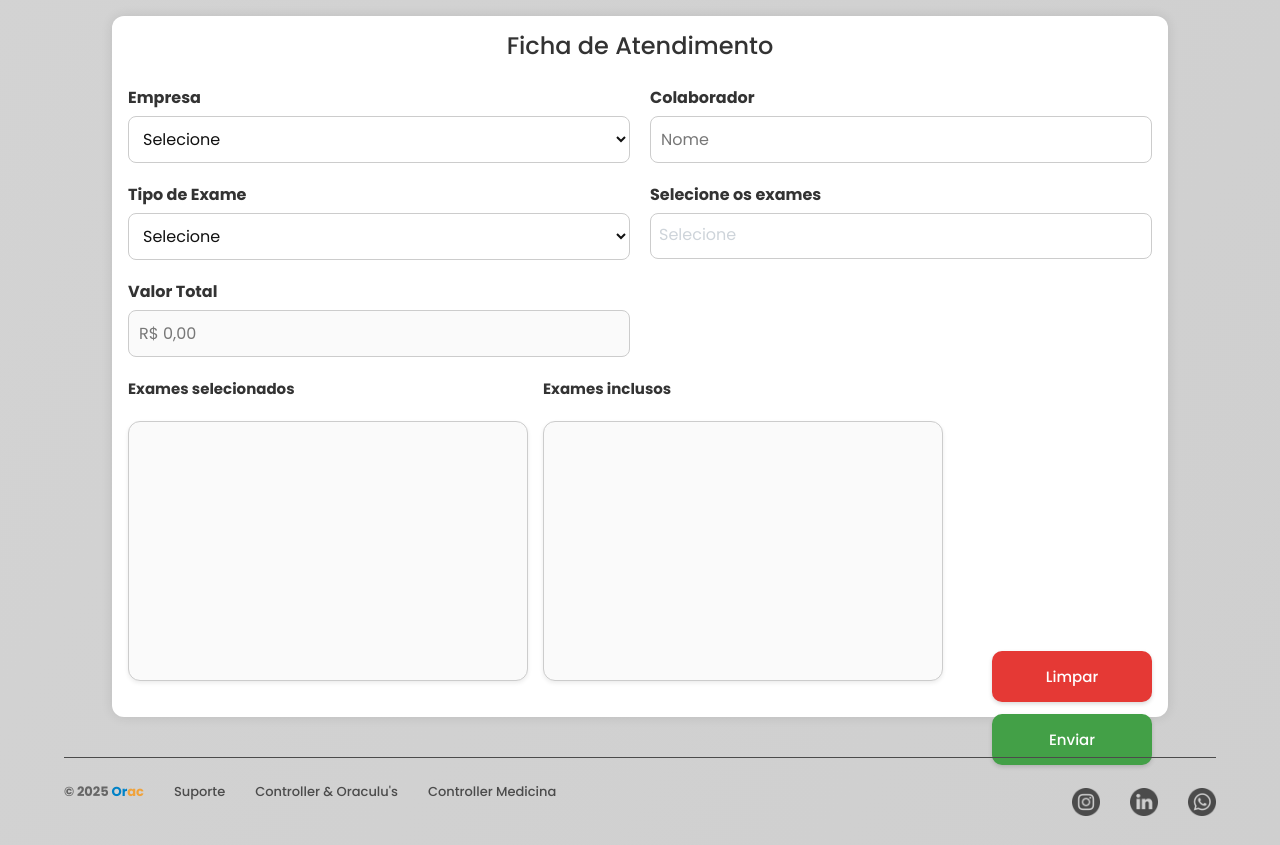
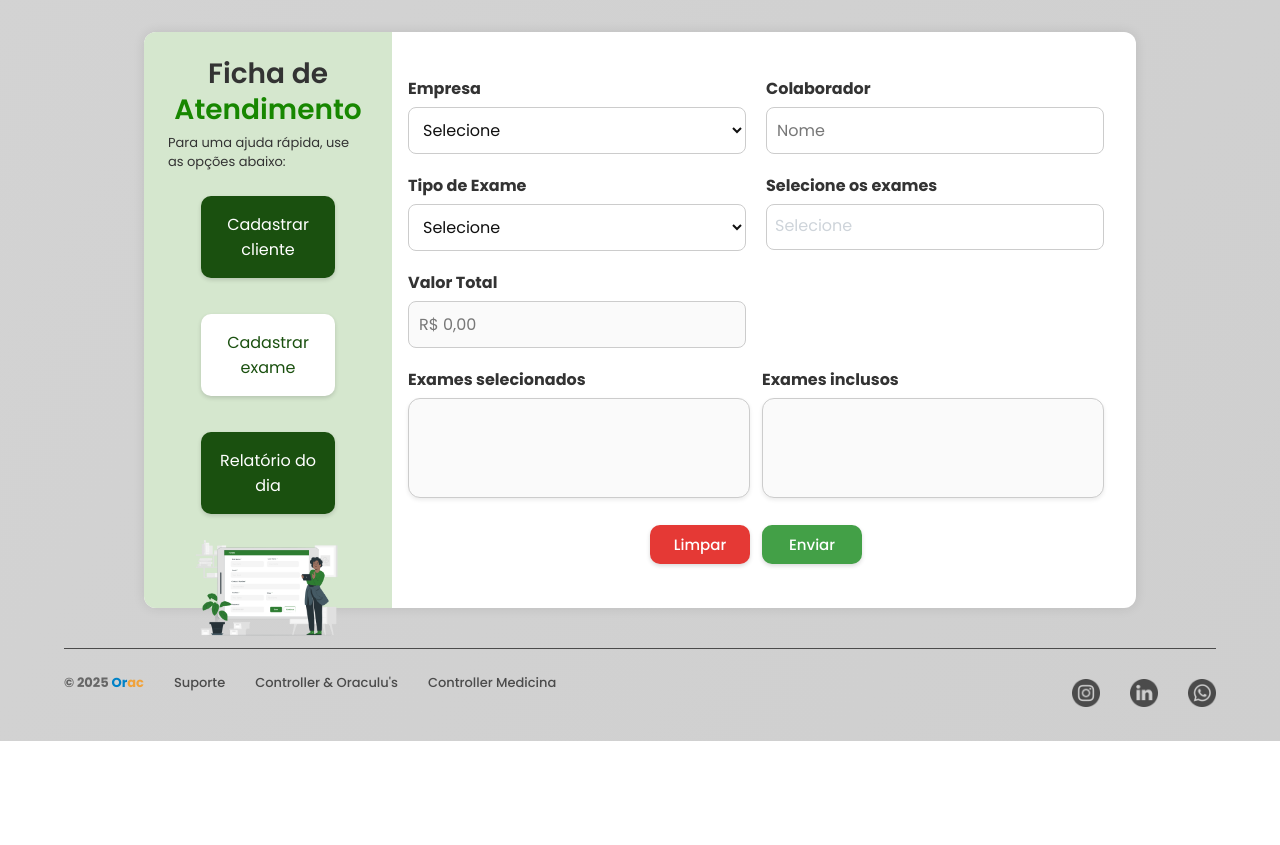
Before and after one commit to RafaelCostrov/orac-med, a Flask app: template templates/atendimento.html in a window 1280 px wide. Shown: the part 59-904 px from the top of the page. After the commit the page ends 800 px from the top, so only its background shows below. Run offline with Flask 3, Linux system fonts and the light colour scheme; the template is opened without the code that fills it, so the values that code supplies are empty; parts of the project's set-up code (start-up, migrations or seed data) failed here and were passed over.

Commit message:
Mudando o requirements além da página de atendimento

```diff
--- a/requirements.txt
+++ b/requirements.txt
@@ -11,3 +11,4 @@ Werkzeug
 flask-cors
 mysql-connector-python
 flask_sqlalchemy
+xlsxwriter
--- a/static/css/atendimento.css
+++ b/static/css/atendimento.css
@@ -1,18 +1,154 @@
 /* ================== Conteúdo ================== */
-main {
+
+:root {
+    --verde-50: #ebf9e3;
+    --verde-100: #d5e7ce;
+    --verde-200: #accf9e;
+    --verde-300: #81b770;
+    --verde-400: #559f41;
+    --verde-500: #178700;
+    --verde-600: #1b6b0b;
+    --verde-700: #1a500f;
+    --verde-800: #17360f;
+    --verde-900: #121e0a;
+
+
+    --laranja-50: #fff1e5;
+    --laranja-100: #ffe9d3;
+    --laranja-200: #ffd3a8;
+    --laranja-300: #ffbd7e;
+    --laranja-400: #fea852;
+    --laranja-500: #f7921e;
+    --laranja-600: #c1731d;
+    --laranja-700: #8e561b;
+    --laranja-800: #5d3a16;
+    --laranja-900: #312010;
+
+    --green-700: #2e7d32;
+    --green-600: #2e7d32;
+    --green-500: #43a047;
+    --green-400: #4caf50;
+    --green-100: #eaf7ef;
+    --orange: #f7931e;
+    --grey-900: #111;
+    --grey-800: #333;
+    --grey-700: #555;
+    --grey-600: #666;
+    --grey-500: #777;
+    --grey-400: #999;
+    --grey-300: #ccc;
+    --grey-200: #f1f1f1;
+    --white: #fff;
+}
+
+.container {
   background: #fff;
-  width: calc(100% - 224px);
+  width: calc(100% - 288px);
   margin: 16px 112px;
-  padding: 16px;
   border-radius: 12px;
   box-shadow: 0 0 12px rgba(0, 0, 0, 0.1);
-  flex: 1;
+  display: flex;
+  align-items: stretch;
+  align-self: center;
+  max-height: calc(100vh - 224px);
+  margin-top: 32px;
 }
 
-main h1 {
+.faixa {
+  background-color: var(--verde-100);
+  border-radius: 12px 0 0 12px;
+  padding: 24px 12px;
+  display: flex;
+  flex-direction: column;
+  align-items: center;
+  flex: 20%;
+  gap: 24px;
+}
+
+.titulo-faixa {
+  display: flex;
+  flex-direction: column;
+  gap: 4px;
+  margin: 0;
+}
+
+.faixa h2 {
+  color: var(--grey-800);
   text-align: center;
-  margin-bottom: 25px;
-  font-size: clamp(20px, 2.6vw, 24px);
+  font-family: "Poppins", sans-serif;
+  font-weight: 600;
+  font-size: clamp(18px, 2.4vw, 28px);
+  margin: 0;
+}
+
+.titulo-verde {
+  color: var(--verde-500);
+}
+
+.texto-faixa {
+  color: var(--grey-800);
+  padding: 0 12px;
+  font-family: "Poppins", sans-serif;
+  font-size: small;
+  margin: 0;
+}
+
+.mulher-formulario {
+  max-height:40%;
+  max-width: 70%;
+}
+
+.botoes-faixa {
+  display: flex;
+  flex-direction: column;
+  gap: 36px;
+  width: 60%;
+  font-weight: 500;
+}
+
+.botoes-faixa button {
+  padding: 16px;
+  border: none;
+  border-radius: 10px;
+  font-weight: 300;
+  cursor: pointer;
+  box-shadow: 0 2px 4px rgba(0, 0, 0, 0.15);
+  font-size: 16px;
+  min-width: 100px;
+  font-family: "Poppins", sans-serif;
+  transition: background-color 0.3s;
+}
+
+.verde {
+  background-color: var(--verde-700);
+  color: white;
+}
+
+.verde:hover {
+  background-color: var(--verde-800);
+}
+
+.branco {
+  background-color: white;
+  color: var(--verde-700);
+}
+
+.branco:hover {
+  background-color: var(--grey-200);
+}
+
+.formulario {
+  padding: 16px;
+  flex: 70%;
+  align-items: center;
+  display: flex;
+  gap: 20px;
+}
+
+.container h1 {
+  text-align: center;
+  margin-bottom: 12px;
+  font-size: clamp(20px, 2.6vw, 30px);
   color: var(--grey-800);
   font-family: "Poppins", "sans-serif";
   font-weight: 500;
@@ -21,7 +157,7 @@ main h1 {
 /* Formulário */
 .form-grid {
   display: grid;
-  grid-template-columns: 1fr 1fr;
+  grid-template-columns: repeat(2, 1fr);
   gap: clamp(12px, 2vw, 20px);
   margin-bottom: 20px;
 }
@@ -29,6 +165,7 @@ main h1 {
 .form-group {
   display: flex;
   flex-direction: column;
+  width: 100%;
 }
 
 label {
@@ -44,7 +181,8 @@ select {
   border: 1px solid var(--grey-300);
   border-radius: 8px;
   font-size: 16px;
-  /* evita zoom em mobile iOS */
+  width: 100%;
+  box-sizing: border-box;
   color: var(--grey-900);
   background: #fff;
 }
@@ -66,101 +204,33 @@ select:focus,
 }
 
 
-/* ================== Dropdown Exames ================== */
-.dropdown-checkbox {
-  position: relative;
-  user-select: none;
-}
-
-.dropdown-selected {
-  border: 1px solid var(--grey-300);
-  border-radius: 8px;
-  padding: 10px;
-  background: #fff;
-  cursor: pointer;
-  color: #666;
-}
-
-.dropdown-list {
-  display: none;
-  position: absolute;
-  top: 100%;
-  left: 0;
-  right: 0;
-  background: #fff;
-  border: 1px solid var(--grey-300);
-  border-radius: 8px;
-  max-height: min(240px, 40vh);
-  overflow-y: auto;
-  z-index: 10;
-}
-
-/* Scrollbar customizada só aqui */
-.dropdown-list::-webkit-scrollbar {
-  width: 8px;
-}
-
-.dropdown-list::-webkit-scrollbar-track {
-  background: var(--grey-200);
-}
-
-.dropdown-list::-webkit-scrollbar-thumb {
-  background: var(--grey-300);
-  border-radius: 4px;
-}
-
-.dropdown-list::-webkit-scrollbar-thumb:hover {
-  background: var(--grey-400);
-}
-
-.dropdown-list label {
-  display: flex;
-  align-items: center;
-  gap: 8px;
-  padding: 8px 12px;
-  cursor: pointer;
-  color: var(--grey-700);
-  transition: background 0.2s ease;
-}
-
-.dropdown-list label:hover {
-  background: #f5f5f5;
-}
-
-.dropdown-list label.selected {
-  background: var(--green-100);
-}
-
 /* ================== Exames selecionados + botões ================== */
 .exames-selecionados {
   display: flex;
-  gap: 15px;
+  gap: 12px;
   margin-top: 8px;
-  align-items: end;
-  justify-content: space-between;
 }
 
-.exames-selecionados label {
-  font-weight: bold;
-  font-size: 15px;
-  margin-bottom: 5px;
+.exames-selecionados > div {
+  flex: 1;
+  display: flex;
+  flex-direction: column;
 }
 
 .exames-selecionados ul {
-  list-style: disc;
-  padding: 18px;
-  min-width: 400px;
   border: 1px solid var(--grey-300);
   border-radius: 12px;
   background: #fafafa;
   font-size: 15px;
   line-height: 1.8;
-  height: 260px;
+  height: 100px;
   width: 100%;
   box-shadow: 0 2px 4px rgba(0, 0, 0, 0.08);
   max-height: min(260px, 45vh);
   overflow-y: auto;
   list-style-type: none;
+  margin: 0;
+  padding: 12px 18px;
 }
 
 .exames-selecionados ul::-webkit-scrollbar {
@@ -185,23 +255,26 @@ select:focus,
 
 .botoes {
   display: flex;
-  justify-content: flex-end;
+  justify-content: center;
+  align-items:end;
   height: 50px;
   gap: 12px;
   flex-wrap: wrap;
+  margin-top: 16px;
 }
 
 .remover,
 .enviar {
-  padding: 14px 22px;
+  padding: 8px;
   border: none;
   border-radius: 10px;
   font-weight: 500;
   cursor: pointer;
   box-shadow: 0 2px 4px rgba(0, 0, 0, 0.15);
   font-size: 15px;
-  min-width: 160px;
+  min-width: 100px;
   font-family: "Poppins", sans-serif;
+  transition: background-color 0.3s;
 }
 
 .remover {
--- a/templates/atendimento.html
+++ b/templates/atendimento.html
@@ -8,9 +8,21 @@
 {% block body %}
 
 <!-- Conteúdo principal -->
-<main>
-  <h1>Ficha de Atendimento</h1>
-
+<main class="container">
+  <section class="faixa">
+    <div class="titulo-faixa">
+      <h2>Ficha de <span class="titulo-verde">Atendimento</span></h2>
+      <p class="texto-faixa">Para uma ajuda rápida, use as opções abaixo:</p>
+    </div>
+    <div class="botoes-faixa">
+      <button class="verde">Cadastrar cliente</button>
+      <button class="branco">Cadastrar exame</button>
+      <button class="verde">Relatório do dia</button>
+    </div>
+    <img src="{{ url_for('static', filename='img/Forms-pana.png') }}" alt="Mulher preenchendo formulário"
+      class="mulher-formulario" />
+  </section>
+  <section class="formulario">
     <form id="form-atendimento" autocomplete="off">
       <div class="form-grid">
 
@@ -68,13 +80,13 @@
           <label>Exames inclusos</label>
           <ul id="exames-cliente"></ul>
         </div>
-
+      </div>
       <div class="botoes">
         <button class="remover" id="remover">Limpar</button>
         <button class="enviar" id="enviar">Enviar</button>
       </div>
-    </div>
     </form>
+  </section>
 </main>
 
 {% endblock body %}
```
Also changed, not shown: static/js/cadastro/carregar.js (+10 -0 lines), static/img/Forms-pana.png (added), static/img/medseg.png (added). Lines whose indentation alone changed are shown as unchanged.
